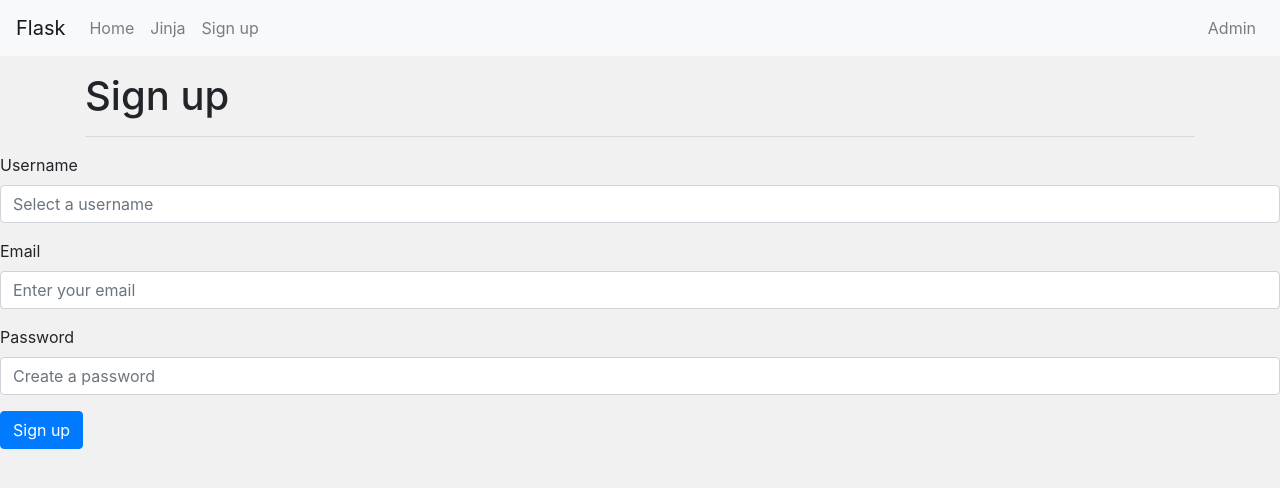
After one commit to gbayres/Python-Learning, a Flask app: page /sign_up in a window 1280 px wide. The commit adds this page. Shown: the top 488 px of the page. Run offline with Flask 2, Linux system fonts and the light colour scheme; parts of the project's set-up code (start-up, migrations or seed data) failed here and were passed over; some libraries are stand-ins or nearby versions.

Commit message:
Studies 30/11/20

```diff
--- a/Flask/app/app/static/js/app.js
+++ /dev/null
@@ -1 +0,0 @@
-alert("Hello from app.js!");
--- /dev/null
+++ b/Flask/app/app/templates/public/sign_up.html
@@ -0,0 +1,39 @@
+{% extends "public/templates/public_template.html" %}
+
+{% block title %}Sign up{% endblock %}
+
+{% block main %}
+
+<div class="container">
+  <div class="row">
+    <div class="col">
+      <h1>Sign up</h1>
+      <hr>
+    </div>
+  </div>
+</div>
+
+<form action="/sign_up" method="POST">
+
+  <div class="form-group">
+    <label>Username</label>
+    <input type="text" class="form-control" id="username" name="username" placeholder="Select a username">
+  </div>
+
+  <div class="form-group">
+    <label>Email</label>
+    <input type="email" class="form-control" id="email" name="email" placeholder="Enter your email">
+  </div>
+
+  <div class="form-group">
+    <label>Password</label>
+    <input type="password" class="form-control" id="password" name="password" placeholder="Create a password">
+  </div>
+
+  <button type="submit" class="btn btn-primary">Sign up</button>
+	{% if feedback %}
+	<p class="text-danger float-right">{{ feedback }}</p>
+	{% endif %}
+</form>
+
+{% endblock %}
--- a/Flask/app/app/templates/public/templates/public_template.html
+++ b/Flask/app/app/templates/public/templates/public_template.html
@@ -29,6 +29,8 @@
 	<li class="nav-item">
 	  <a class="nav-link" href="/jinja">Jinja</a>
 	</li>
+	<li class="nav-item">
+	  <a class="nav-link" href="/sign_up">Sign up</a>
     </ul>
   </div>
 
--- a/Flask/app/app/views.py
+++ b/Flask/app/app/views.py
@@ -1,5 +1,6 @@
 from app import app
 from flask import render_template
+from flask import request, redirect
 
 @app.route("/")
 def index():
@@ -59,8 +60,29 @@ def jinja():
     def repeat(x, qty=1):
         return x * qty
 
-     return render_template(
+    return render_template(
         "public/jinja.html", my_name=my_name, my_age=my_age, langs=langs,
         friends=friends, colors=colors, cool=cool, GitRemote=GitRemote,
         my_remote=my_remote, repeat=repeat
     )
+
+@app.route("/sign_up", methods=["GET", "POST"])
+def sign_up():
+
+    if request.method == "POST":
+
+        req = request.form
+
+        missing = list()
+
+        for k, v in req.items():
+            if v == "":
+                missing.append(k)
+
+        if missing:
+            feedback = f"Missing fields for {', '.join(missing)}"
+            return render_template("public/sign_up.html", feedback=feedback)
+
+        return redirect(request.url)
+
+    return render_template("public/sign_up.html")
```
Also changed, not shown: Flask/app/app/templates/public/jinja.html (+24 -0 lines).
